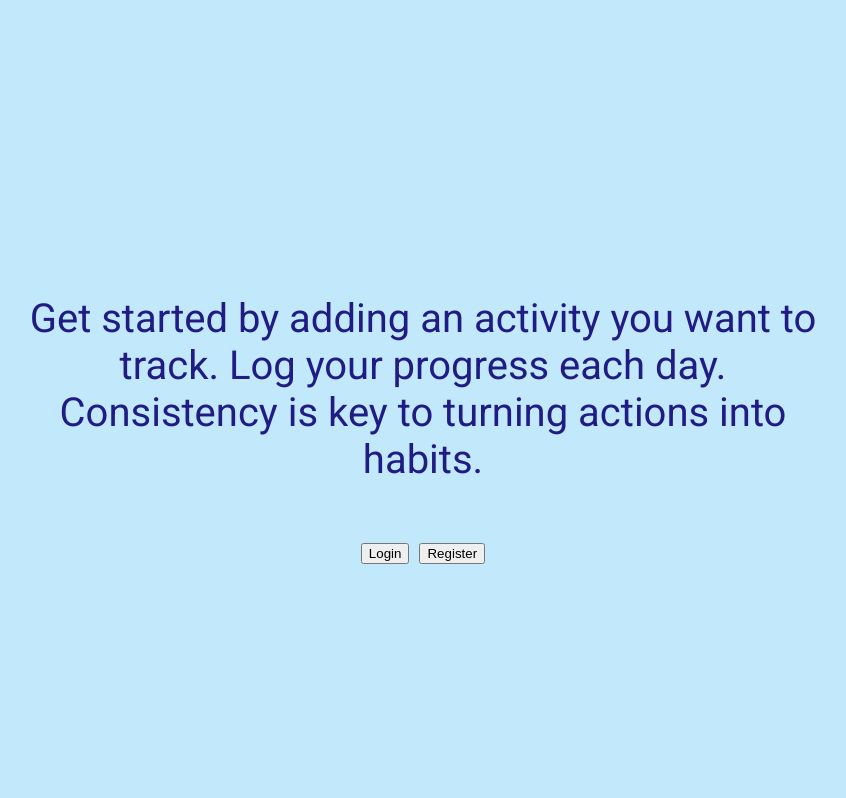
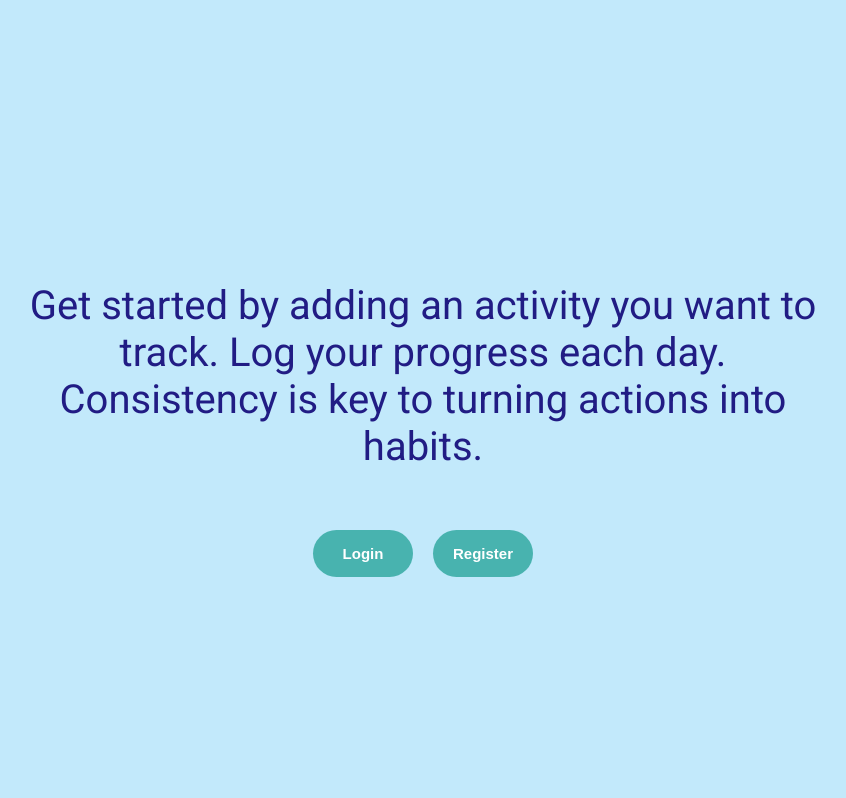
Before and after one commit to vicmoon/Python_JustDidIt, a Flask app: page / in a window 1280 px wide. Shown: the part 1601-2399 px from the top of the page, without its empty margins (217-1063 px from the left). Run offline with Flask 3, Linux system fonts and the light colour scheme; some libraries are stand-ins or nearby versions.

Commit message:
update style

```diff
--- a/static/style.css
+++ b/static/style.css
@@ -7,7 +7,7 @@ body {
 
 body.layout {
   font-family: 'Roboto', sans-serif;
-  background-color: #d6e1e4;
+  background-color: #b1c0d6;
   color: #211c84;
   text-align: center;
   display: flex;
@@ -70,6 +70,31 @@ section {
   margin: 0 auto;
   padding: 20px;
   font-size: 40px;
+}
+
+.main_buttons {
+  display: flex;
+  flex-direction: row;
+  justify-content: center;
+  gap: 20px;
+}
+
+.main__login_button,
+.main__register_button {
+  background-color: #48b3af;
+  width: 100px;
+  padding: 15px;
+  border-radius: 30px;
+  font-size: 15px;
+  font-weight: bold;
+  border: none;
+  color: white;
+}
+
+.main_buttons button:hover {
+  background-color: #67c090;
+  border: olive 1px solid;
+  cursor: pointer;
 }
 
 /* Header styling */
--- a/templates/index.html
+++ b/templates/index.html
@@ -28,12 +28,16 @@ current_user.is_authenticated %}
       habits.
     </p>
   </div>
-  <div class="buttons">
+  <div class="main_buttons">
     <div class="all_buttons">
-      <a href="{{ url_for('login') }}"><button>Login</button></a>
+      <a href="{{ url_for('login') }}"
+        ><button class="main__login_button">Login</button></a
+      >
     </div>
     <div class="all_buttons">
-      <a href="{{ url_for('register') }}"><button>Register</button></a>
+      <a href="{{ url_for('register') }}"
+        ><button class="main__register_button">Register</button></a
+      >
     </div>
   </div>
 </section>
--- a/templates/login.html
+++ b/templates/login.html
@@ -1,7 +1,7 @@
 {# templates/login.html #} {% extends "base.html" %} {% block title %}Login ·
 Just Did It{% endblock %} {% block content %} {% with messages =
 get_flashed_messages(with_categories=true) %} {% if messages %}
-<!-- <div class="error-messages">
+<div class="error-messages">
   {% for category, message in messages %}
   <div
     class="alert alert-{{ category }} alert-dismissible fade show"
@@ -17,7 +17,7 @@ get_flashed_messages(with_categories=true) %} {% if messages %}
   </div>
   {% endfor %}
 </div>
-{% endif %} {% endwith %} -->
+{% endif %} {% endwith %}
 
 <form method="POST" action="{{ url_for('login') }}" class="login-form">
   {{ form.hidden_tag() }}
```
